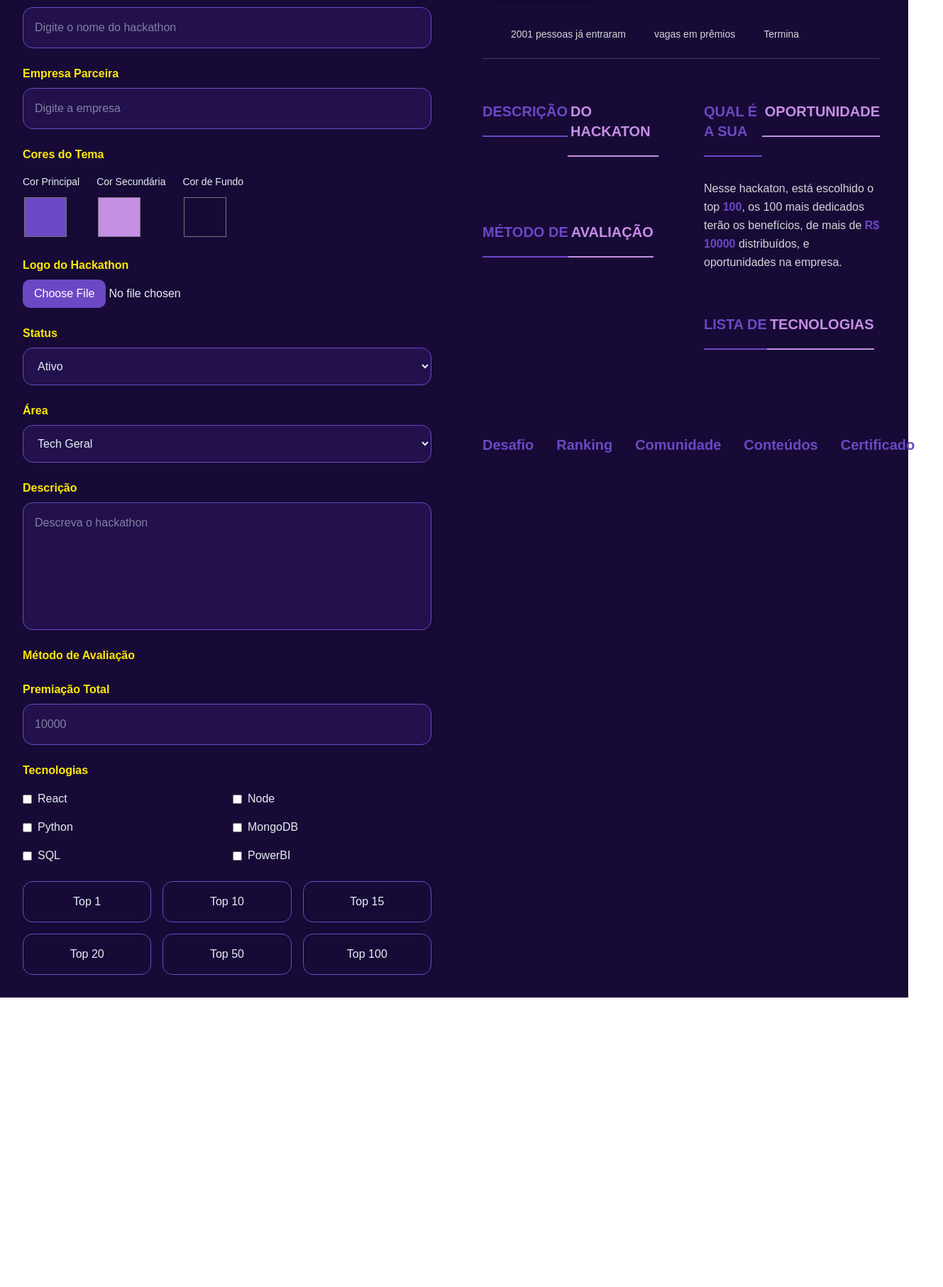
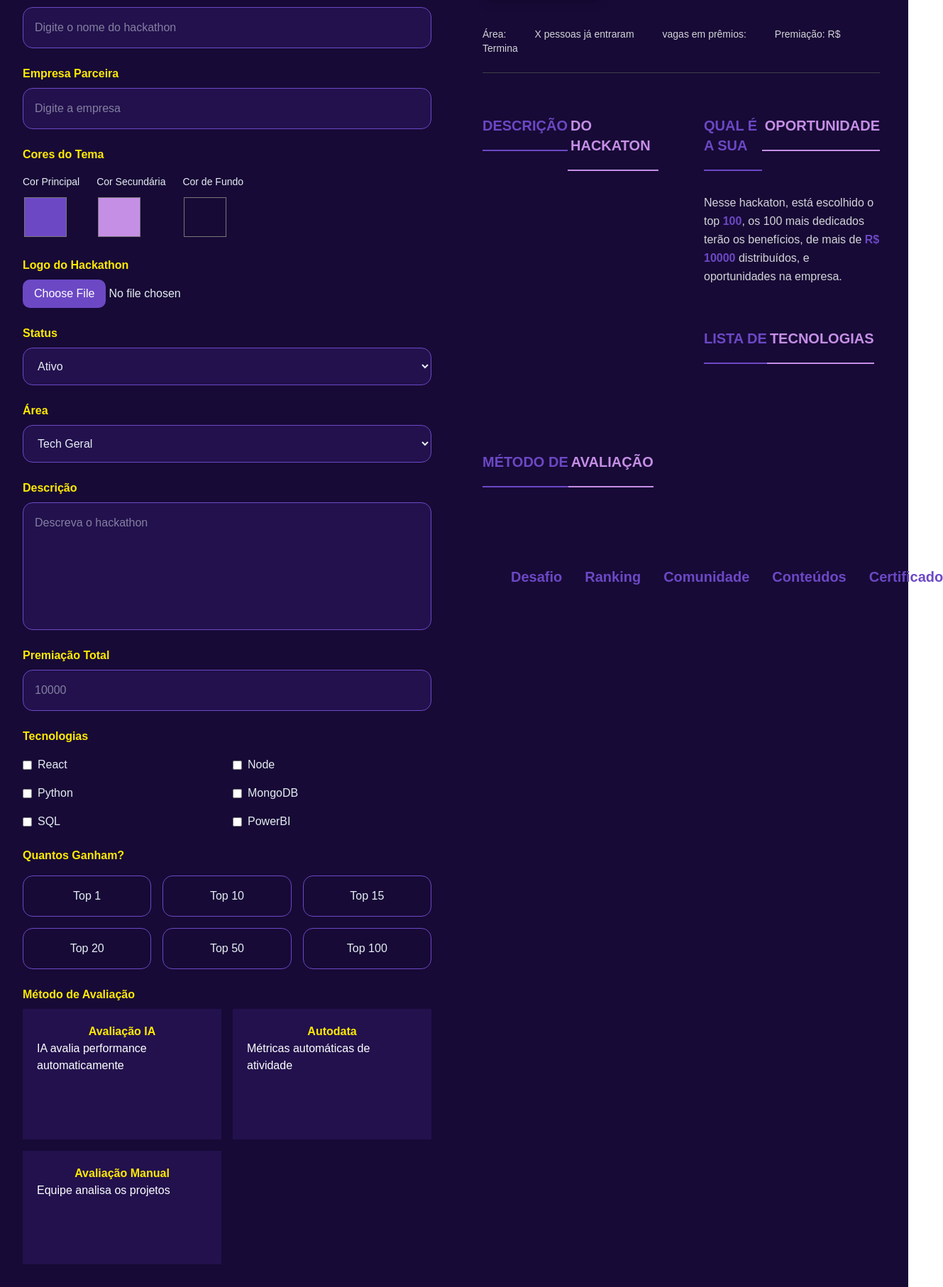
Before and after one commit to PietroDub/Damp-Code-Front, a React (Vite) app: page /cadastroHackaton in a window 1280 px wide. Shown: the part 261-2075 px from the top of the page at 71% size, 1329 px wide, since content can reach past the window. Before the commit the page ends 1667 px from the top, so only its background shows below. Built offline with nearby package versions, Linux system fonts and the light colour scheme.

Commit message:
correção de erros na página de cadastro

```diff
--- a/src/Componentes/Criacao_Hackaton/FormSection.jsx
+++ b/src/Componentes/Criacao_Hackaton/FormSection.jsx
@@ -3,10 +3,83 @@ import Titulo from "../Titulo";
 import handleLogoChange from "../utilidades/HandleLogoChange";
 
 const tecnologias = ["React", "Node", "Python", "MongoDB", "SQL", "PowerBI"];
+const rankings = ["Top 1", "Top 10", "Top 15", "Top 20", "Top 50", "Top 100"];
+const metodos = [
+  {
+    id: 1,
+    nome: "Avaliação IA",
+    descricao: "IA avalia performance automaticamente"
+  },
+  {
+    id: 2,
+    nome: "Autodata",
+    descricao: "Métricas automáticas de atividade"
+  },
+  {
+    id: 3,
+    nome: "Avaliação Manual",
+    descricao: "Equipe analisa os projetos"
+  }
+]
 
-const FormSection = ({ hackathon, handleChange }) => {
+const FormSection = ({ hackathon, handleChange, setHackathon }) => {
+  function handleTecnologias(e) {
+    const { value, checked } = e.target;
+
+    // se marcou
+    if (checked) {
+      setHackathon({
+        ...hackathon,
+        tecnologias: [...hackathon.tecnologias, value],
+      });
+    }
+
+    // se desmarcou
+    else {
+      setHackathon({
+        ...hackathon,
+        tecnologias: hackathon.tecnologias.filter((tec) => tec !== value),
+      });
+    }
+  }
+
+  function handleRankings(item) {
+    setHackathon({
+      ...hackathon,
+      ranking: item,
+    });
+  }
+
+//   Comparação mental
+// Checkbox
+
+// O próprio HTML já guarda o valor:
+
+// <input value="React" />
+
+// Então:
+
+// e.target.value
+
+// já resolve.
+
+// Botão
+
+// Botão não guarda:
+
+// Top 10
+// Top 5
+// Top 100
+
+// Ele só sabe:
+// "fui clicado".
+
+// Então você injeta manualmente:
+
+// handleRankings(item)
+
   return (
-    <section className="w-1/2 flex flex-col gap-y-8 p-8 bg-fundo">
+    <section className="w-full md:w-1/2 flex flex-col gap-y-8 p-8 bg-fundo">
       <Titulo texto1={"Criar"} texto2={"Hackathon"} />
 
       <form className="flex flex-col gap-y-6">
@@ -191,10 +264,6 @@ const FormSection = ({ hackathon, handleChange }) => {
           />
         </div>
 
-        <div className="flex flex-col gap-y-2">
-          <label className="text-amarelo font-bold">Método de Avaliação</label>
-
-        </div>
 
         <div className="flex flex-col gap-y-2">
           <label className="text-amarelo font-bold">Premiação Total</label>
@@ -204,6 +273,8 @@ const FormSection = ({ hackathon, handleChange }) => {
             name="premiacao"
             value={hackathon.premiacao}
             onChange={handleChange}
+            max={100000}
+            min={0}
             placeholder="10000"
             className="
       bg-fundo-claro
@@ -221,34 +292,56 @@ const FormSection = ({ hackathon, handleChange }) => {
           <div className="grid grid-cols-2 gap-4">
             {tecnologias.map((tec) => (
               <label key={tec} className="flex items-center gap-x-2 text-texto">
-                <input type="checkbox" value={tec} />
-
+                <input
+                  type="checkbox"
+                  value={tec}
+                  //ver se está marcado e add
+                  checked={hackathon.tecnologias.includes(tec) || false}
+                  //altera o estado
+                  onChange={handleTecnologias}
+                />
                 {tec}
               </label>
             ))}
           </div>
         </div>
-        <div className="grid grid-cols-3 gap-4">
-          {["Top 1", "Top 10", "Top 15", "Top 20", "Top 50", "Top 100"].map(
-            (item) => (
+
+        <div className="flex flex-col gap-y-4">
+          <label className="text-amarelo font-bold">Quantos Ganham?</label>
+          <div className="grid grid-cols-3 gap-4">
+            {rankings.map((item) => (
               <button
                 key={item}
                 type="button"
-                className="
-        border border-primaria
-        rounded-xl
-        p-4
-        text-texto
-        hover:border-amarelo
-        hover:bg-fundo-claro
-        transition
-      "
+                className={`
+                  border rounded-xl p-4 transition
+
+                  ${
+          hackathon.ranking === item
+            ? "bg-amarelo border-amarelo text-fundo"
+            : "border-primaria text-texto hover:border-amarelo hover:bg-fundo-claro"
+        }
+        `}
+                onClick={() => handleRankings(item)}
               >
                 {item}
               </button>
-            ),
-          )}
+            ))}
+          </div>
         </div>
+
+        <div className="flex flex-col gap-y-2">
+          <label className="text-amarelo font-bold">Método de Avaliação</label>
+          <div className="grid grid-cols-2 gap-4 h-90">
+            {metodos.map((item) => (
+              <div className="bg-fundo-claro p-5 text-center">
+                <p className="text-amarelo"><b>{item.nome}</b></p>
+                <p className="text-white text-start">{item.descricao}</p>
+              </div>
+            ))}
+          </div>
+        </div>
+
       </form>
     </section>
   );
--- a/src/Componentes/Criacao_Hackaton/PreviewSection.jsx
+++ b/src/Componentes/Criacao_Hackaton/PreviewSection.jsx
@@ -4,7 +4,7 @@ import SubTitleHackaton from './SubTitleHackaton'
 
 const PreviewSection = ({ hackathon }) => {
   return (
-    <section style={{backgroundColor: hackathon.corFundo}} className='w-1/2 min-h-screen bg-[#070012] text-white px-10 py-8 flex flex-col gap-y-10'>
+    <section style={{backgroundColor: hackathon.corFundo}} className='w-1/2 min-h-screen bg-[#070012] text-white px-10 py-8 hidden md:flex flex-col gap-y-10'>
 
       {/* HEADER */}
       <div className='flex-col lg:flex justify-between items-start w-full'>
@@ -30,21 +30,26 @@ const PreviewSection = ({ hackathon }) => {
       </div>
 
       {/* INFORMAÇÕES */}
-      <div className='flex gap-x-10 text-sm text-zinc-300 border-b border-zinc-700 pb-6'>
+      <div className='flex flex-wrap gap-x-10 text-sm text-zinc-300 border-b border-zinc-700 pb-6'>
 
-        <p>{hackathon.area}</p>
+        <p>Área:<b>{hackathon.area}</b></p>
 
         {/* PARTICIPANTES */}
         <p>
-          {hackathon.participantes || '2001 pessoas já entraram'}
+          {hackathon.participantes || 'X pessoas já entraram'}
         </p>
 
         {/* VAGAS */}
         <p>
+          vagas em prêmios:
           <span className='font-bold text-white'>
-            {hackathon.vagas}
+            {hackathon.ranking}
           </span>{' '}
-          vagas em prêmios
+        </p>
+
+        {/* premiacao */}
+        <p>
+          Premiação: R$<b>{hackathon.premiacao}</b>
         </p>
 
         {/* DATA */}
@@ -70,19 +75,6 @@ const PreviewSection = ({ hackathon }) => {
 
             <p className='text-zinc-300 leading-relaxed mt-3 text-base wrap-break-word max-w-full'>
               {hackathon.descricao}
-            </p>
-          </div>
-
-          <div>
-            <SubTitleHackaton
-                texto1="MÉTODO DE"
-                texto2={"AVALIAÇÃO"}
-                cor1={hackathon.corPrincipal}
-                cor2={hackathon.corSecundaria}
-            />
-
-            <p className='text-zinc-300 leading-relaxed mt-3 text-base'>
-              {hackathon.metodo}
             </p>
           </div>
 
@@ -119,15 +111,16 @@ const PreviewSection = ({ hackathon }) => {
                 cor2={hackathon.corSecundaria}
             />
 
-            <div className='flex items-center gap-x-5 mt-5'>
+            <div className='flex flex-wrap items-center gap-x-5 mt-5'>
 
               {hackathon.tecnologias?.map((tec, index) => (
-                <img
-                  key={index}
-                  src={tec}
-                  alt="Tecnologia"
-                  className='w-10 h-10 object-contain'
-                />
+                // <img
+                //   key={index}
+                //   src={tec}
+                //   alt="Tecnologia"
+                //   className='w-10 h-10 object-contain'
+                // />
+                <p>{tec}</p>
               ))}
 
             </div>
@@ -135,10 +128,23 @@ const PreviewSection = ({ hackathon }) => {
 
         </div>
 
+        <div>
+            <SubTitleHackaton
+                texto1="MÉTODO DE"
+                texto2={"AVALIAÇÃO"}
+                cor1={hackathon.corPrincipal}
+                cor2={hackathon.corSecundaria}
+            />
+
+            <p className='text-zinc-300 leading-relaxed mt-3 text-base'>
+              {hackathon.metodo}
+            </p>
+          </div>
+
       </div>
 
       {/* FOOTER */}
-      <div style={{color: hackathon.corPrincipal}} className='lg:flex gap-x-8 font-semibold text-xl pt-10 w-1/2'>
+      <div style={{color: hackathon.corPrincipal}} className='hidden lg:flex align-top gap-x-8 font-semibold text-xl p-10 w-1/2'>
 
         <button className='hover:text-white transition-all'>
           Desafio
--- a/src/Componentes/Criacao_Hackaton/TitleHackaton.jsx
+++ b/src/Componentes/Criacao_Hackaton/TitleHackaton.jsx
@@ -10,13 +10,13 @@ const TitleHackaton = ({ texto1, texto2, cor1, cor2 }) => {
           color: cor1,
           borderColor: cor1,
         }}
-        className="py-5 border-b-2"
+        className="py-5 border-b-2 wrap-anywhere"
       >
         {texto1}
       </h1>
 
       <h1
-        className="py-5 pl-1 border-b-2"
+        className="py-5 pl-1 border-b-2 hidden lg:flex"
         style={{
           color: cor2,
           borderColor: cor2,
--- a/src/Componentes/Form_cliente/Design.jsx
+++ b/src/Componentes/Form_cliente/Design.jsx
@@ -17,9 +17,9 @@ const cards = [
 
 const Design = ({texto1, texto2, showCard = true}) => {
   return (
-    <div className='w-full  bg-fundo p-3'>
-        <div className='w-full h-full hidden md:flex flex-col items-center gap-y-5'>
-          <div className='w-full text-start gap-y-3 flex flex-col items-center h-3/5'>
+    <div className='w-full  bg-fundo p-1'>
+        <div className='w-full h-full hidden md:flex flex-col items-center justify-center gap-y-5'>
+          <div className='w-full text-start gap-y-1 flex flex-col items-center h-2/5'>
             <h2 className='text-3xl text-rosa-claro'>Bem vindo, <b>Vencedor</b></h2>
             <img src="/src/assets/DAMPCode.svg" className="md:max-w-5/12 pt-3" alt="damp-code-logo" />
             <h2 className='text-xl text-primaria'><b>Onde desafios reais viram conquistas reais</b></h2>
@@ -29,7 +29,7 @@ const Design = ({texto1, texto2, showCard = true}) => {
             </p>
             <button className='text-xl bg-amarelo mt-5 py-5 w-2/3 rounded-full text-fundo'><b>NÃO PERCA OPORTUNIDADES</b></button>
           </div>
-            <div className={`card w-full lg:w-2/3 h-2/5 items-start ${showCard ? 'hidden md:flex' : 'hidden'}`}>
+            <div className={`card w-full lg:w-2/3 h-2/5 lg:1/5 items-start ${showCard ? 'hidden md:flex' : 'hidden'}`}>
                 <CardStack items={cards}/>
             </div>
         </div>
--- a/src/Pages/Empresa/CreateHackaton.jsx
+++ b/src/Pages/Empresa/CreateHackaton.jsx
@@ -12,9 +12,11 @@ const CreateHackaton = () => {
       corSecundaria: "#C68FE6",
       corFundo: "#170A36",
       descricao: "",
+      premiacao: "",
       status: "",
       area: "",
       tecnologias:[],
+      ranking: "",
       logo: "",
       logoFile: null
 
@@ -43,7 +45,7 @@ const CreateHackaton = () => {
     <div className='min-h-screen bg-fundo'>
         <Header />
         <section className='w-full h-full flex'>
-            <FormSection  hackathon={hackathon} handleChange={handleChange}/>
+            <FormSection  hackathon={hackathon} handleChange={handleChange} setHackathon={setHackathon}/>
             <PreviewSection hackathon={hackathon}/>
         </section>
     </div>
```
